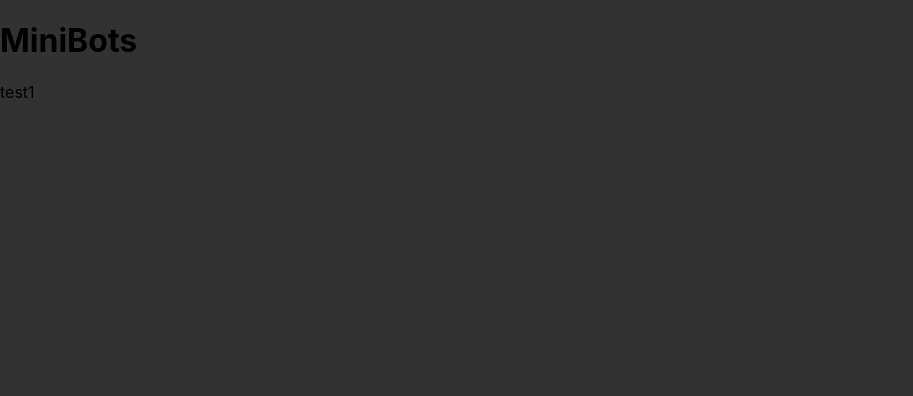
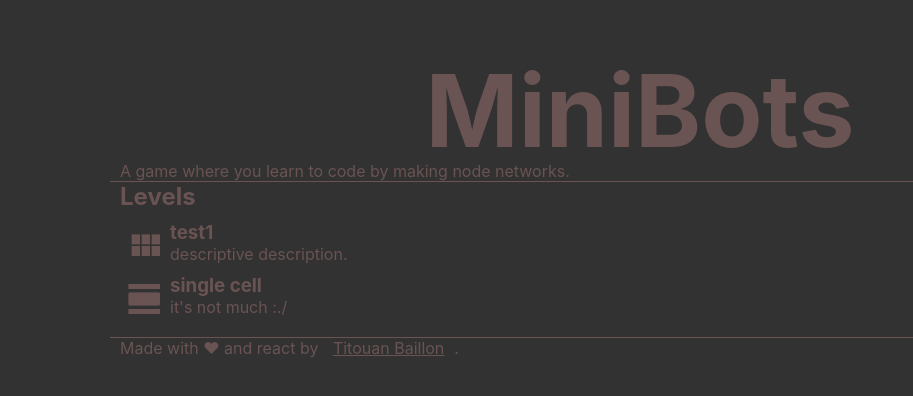
Before and after one commit to titaniumbaryum/MiniBots, a React (Create React App) app: page / in a window 1280 px wide. Shown: the top 396 px of the page, without its empty margins (0-913 px from the left). Built offline with nearby package versions, Linux system fonts and the light colour scheme; a web font is replaced by a local one.

Commit message:
made title screen

```diff
--- a/src/App.js
+++ b/src/App.js
@@ -17,12 +17,8 @@ import {SyncerNode} from "./MeshScript/Modules/SyncerNode";
 import {Forward,Left,Right} from "./Robot/Nodes/Motion";
 import {Charge,Discharge} from "./Robot/Nodes/Action";
 import {SensorNode} from "./Robot/Nodes/SensorNode";
+import levels from "./levels";
 
-let games = [{tiles:[
-  ["wall-S","wall-E","source","","","","","","",""],
-  ["exit","wall-SEW","","sink","","","","","",""],
-  ["","","","","","","","","",""],
-],start:[0,2],title:"test1",description:"descriptive description."}];
 class App extends Component {
   constructor(props){
     super(props);
@@ -48,7 +44,7 @@ class App extends Component {
     const screens = {
       "editor" : ()=><Editor mesh={this.state.mesh} onPlay={this.play} onClose={this.closeEditor}/>,
       "tester" : ()=><Tester mesh={this.state.mesh} field={this.state.field} robot={this.state.robot} onClose={this.closeTester}/>,
-      "titlescreen" : ()=><TitleScreen games={games} onSelect={this.selectGame}/>,
+      "titlescreen" : ()=><TitleScreen levels={levels} onSelect={this.selectGame}/>,
     }
     const n =[];
     if(this.state.screen in screens)n.push(screens[this.state.screen]());
--- a/src/TitleScreen/TitleScreen.css
+++ b/src/TitleScreen/TitleScreen.css
@@ -0,0 +1,40 @@
+.titlescreen-box .content{
+  max-width:1080px;
+  width: 100vw;
+  margin: auto;
+  padding: 10px;
+  min-height: 100vh;
+  box-sizing: border-box;
+}
+.titlescreen-box h1,.titlescreen-box h2,.titlescreen-box h3,.titlescreen-box p,.titlescreen-box a{
+  color: #6a5353;
+  margin: 0 10px;
+}
+.titlescreen-box h1{
+  font-size: 100px;
+  text-align: center;
+  margin-top: 40px;
+  margin-bottom: -10px;
+}
+.titlescreen-box .separator{
+  width: 100%;
+  border-bottom: solid 1px #6a5353;
+  box-sizing: border-box;
+}
+.titlescreen-box .levels{
+  padding: 10px;
+}
+.titlescreen-box .level{
+  margin-bottom: 10px;
+  cursor: pointer;
+  color: #6a5353;
+  transition: color .5s;
+}
+.titlescreen-box .level-icon{
+  font-size: 40px;
+  float: left;
+  margin: 5px;
+}
+.titlescreen-box .level:hover{
+  color: rgb(170,170,170);
+}
--- a/src/TitleScreen/TitleScreen.js
+++ b/src/TitleScreen/TitleScreen.js
@@ -4,33 +4,30 @@ import './TitleScreen.css';
 class TitleScreen extends Component {
   constructor(props){
     super(props);
-    this.pause = this.pause.bind(this);
-    this.play = this.play.bind(this);
-    this.reset = this.reset.bind(this);
   }
   render(){
     const levels = [];
-    for(const game of this.props.games){
-      levels.push(<div className="level" onClick={()=>this.props.onSelect(game)}>{game.title}</div>);
+    for(const level of this.props.levels){
+      levels.push(<div className="level" onClick={()=>this.props.onSelect(level)}>
+        <i className="material-icons level-icon">{level.icon}</i>
+        <h3 className="level-title">{level.title}</h3>
+        <p className="level-title">{level.description}</p>
+      </div>);
     }
     return (<div className="titlescreen-box">
-      <h1>MiniBots</h1>
-      <div className="levels">{levels}</div>
+      <div className="content">
+        <h1>MiniBots</h1>
+        <p>A game where you learn to code by making node networks.</p>
+        <Separator/>
+        <h2>Levels</h2>
+        <div className="levels">{levels}</div>
+        <Separator/>
+        <p>Made with ❤ and react by <a href="//titouan.eu">Titouan Baillon</a>.</p>
+      </div>
     </div>);
   }
-  pause(){
-    this.props.mesh.pause();
-  }
-  play(){
-    this.props.mesh.unpause();
-  }
-  reset(){
-    this.pause();
-    setTimeout(()=>{
-      this.props.mesh.reset();
-      this.props.robot.reset();
-      this.play();
-    },500);
-  }
+}
+function Separator(props){
+  return <div className="separator"></div>;
 }
 export default TitleScreen;
--- /dev/null
+++ b/src/levels.json
@@ -0,0 +1,19 @@
+[
+  {
+    "tiles":[
+      ["wall-S","wall-E","source","","","","","","",""],
+      ["exit","wall-SEW","","sink","","","","","",""],
+      ["","","","","","","","","",""]
+    ],
+    "start":[0,2],
+    "title":"test1",
+    "description":"descriptive description.",
+    "icon":"view_module"
+  },
+  {"tiles":[[""]],
+    "start":[0,0],
+    "title":"single cell",
+    "description":"it's not much :./",
+    "icon":"view_day"
+  }
+]
```
